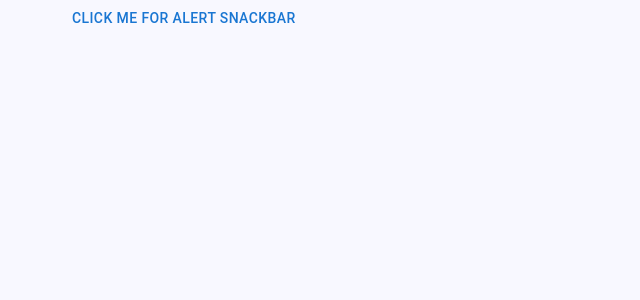
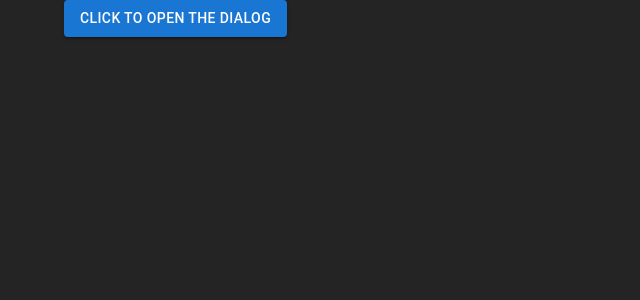
Before and after one commit to AbrarZahid050/Material-UI-learning, a React (Create React App) app: page / in a window 1280 px wide. Shown: the top 300 px of the page, without its empty margins (0-640 px from the left). Built offline with nearby package versions, Linux system fonts and the light colour scheme.

Commit message:
update-23, Dialog done!

```diff
--- a/src/App.css
+++ b/src/App.css
@@ -1,3 +1,3 @@
 body {
-  background-color: ghostwhite;
+  background-color: #242424;
 }
--- a/src/App.js
+++ b/src/App.js
@@ -1,8 +1,7 @@
 import React from "react";
 import "./App.css";
-import { MuiSnackbar } from "./components/navbar/MuiSnackbar";
+import { MuiDialog } from "./components/navbar/MuiDialog";
 
-// import { Testing } from "./components/navbar/Testing";
 // import Why from "./components/navbar/Navbar";
 // import TextField from "./components/navbar/TextField";
 // import Select from "./components/navbar/Select";
@@ -22,6 +21,7 @@ import { MuiSnackbar } from "./components/navbar/MuiSnackbar";
 // import { MuiList } from "./components/navbar/MuiList";
 // import { MuiTooltip } from "./components/navbar/MuiTooltip";
 // import { MuiAlert } from "./components/navbar/MuiAlert";
+// import { MuiSnackbar } from "./components/navbar/MuiSnackbar";
 
 /* <-----------------------Run the below code in one instance---------------------->
 import MuiAppbar from "./components/navbar/MuiAppbar";
@@ -60,7 +60,8 @@ const App = () => {
       {/* <MuiTooltip /> */}
       {/* <MuiAlert /> */}
       {/* <Testing /> */}
-      <MuiSnackbar />
+      {/* <MuiSnackbar /> */}
+      <MuiDialog />
     </div>
   );
 };
--- /dev/null
+++ b/src/components/navbar/MuiDialog.jsx
@@ -0,0 +1,61 @@
+import {
+  Container,
+  Dialog,
+  DialogActions,
+  DialogContent,
+  DialogContentText,
+  DialogTitle,
+  Button,
+} from "@mui/material";
+import { useState } from "react";
+
+export const MuiDialog = () => {
+  const [open, setOpen] = useState(false);
+
+  return (
+    <Container>
+      <Button
+        variant="contained"
+        onClick={() => {
+          setOpen(true);
+        }}
+      >
+        Click to open the Dialog
+      </Button>
+      <Dialog
+        aria-label="dialog-title"
+        aria-describedby="dialog-description"
+        open={open}
+        onClose={() => {
+          setOpen(false);
+        }}
+      >
+        <DialogTitle id="dialog-title">Submit the Form</DialogTitle>
+        <DialogContent>
+          <DialogContentText id="dialog-description">
+            Are you sure you want to submit the form? You will not be able to
+            edit the form after submiting.
+          </DialogContentText>
+        </DialogContent>
+        <DialogActions>
+          <Button
+            onClick={() => {
+              setOpen(false);
+            }}
+          >
+            Cancel
+          </Button>
+          <Button
+            autoFocus
+            variant="contained"
+            onClick={() => {
+              setOpen(false);
+            }}
+          >
+            Submit
+          </Button>
+        </DialogActions>
+      </Dialog>
+    </Container>
+  );
+};
```
